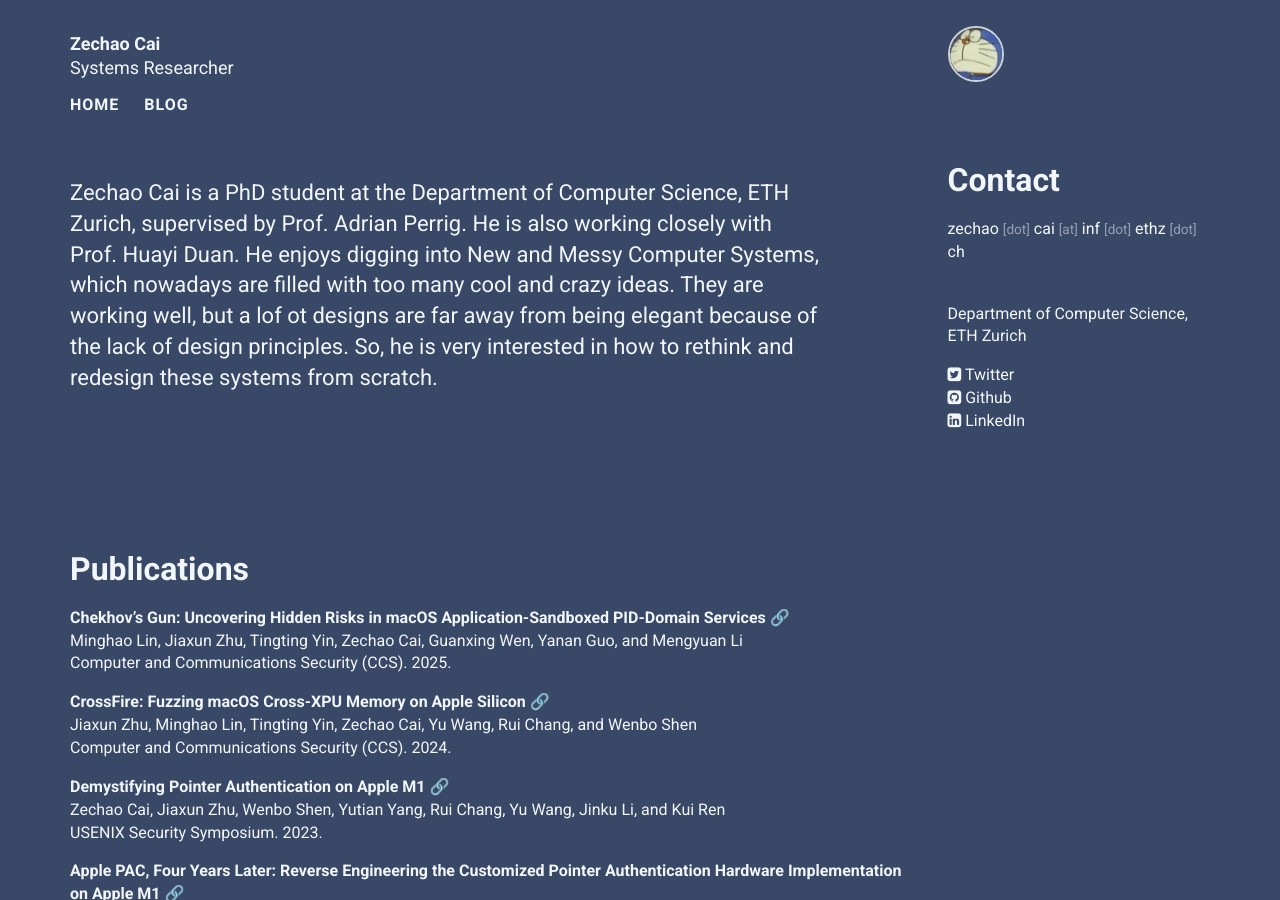
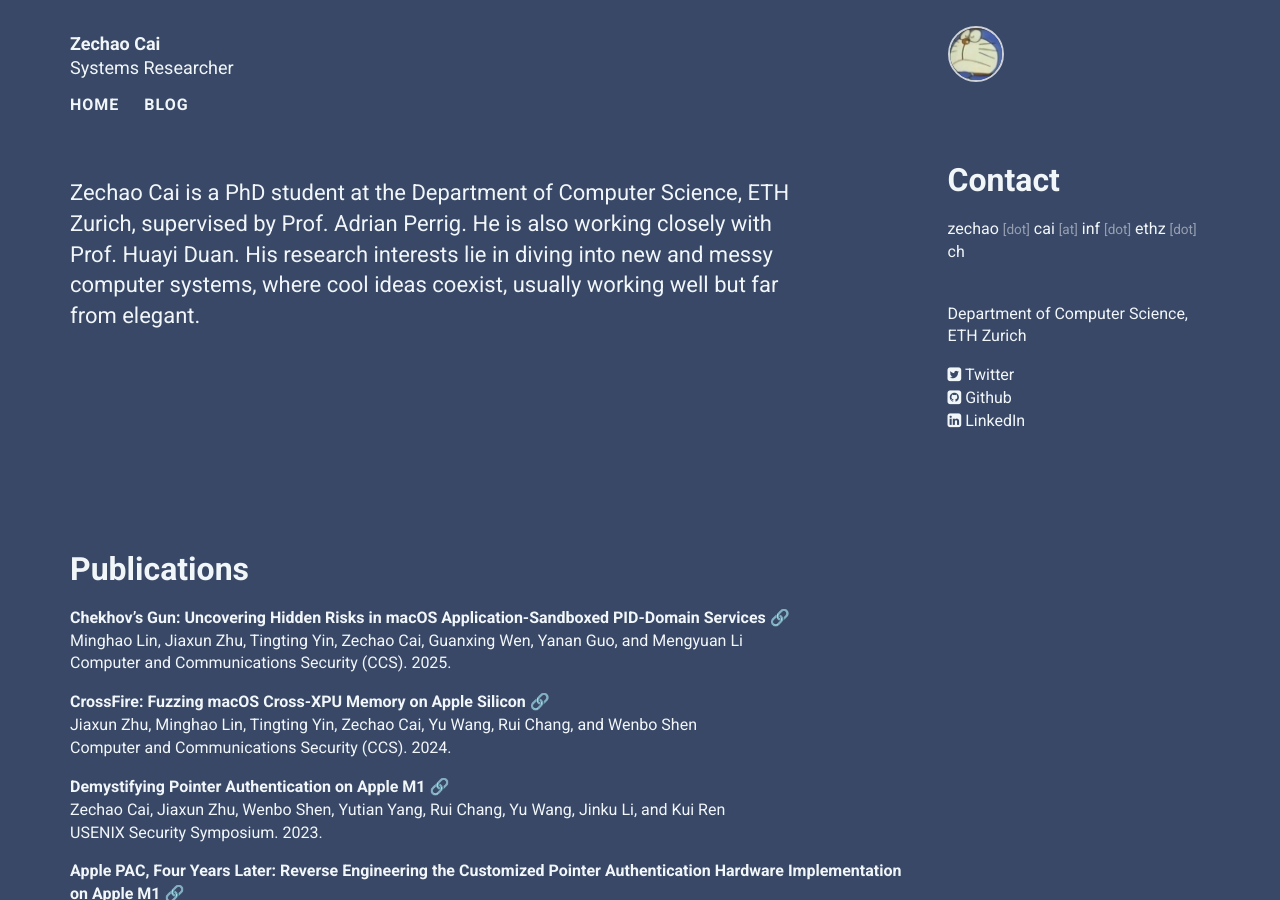
Before and after one commit to zech4o/zech4o.github.io, a Jekyll site: the page built from index.html, in a window 1280 px wide and 900 px high. Built offline with Jekyll 4.4.1, drawn with Linux system fonts in a browser that asks for light colours; nearby versions of some CDN libraries.

Commit message:
update 2025-11-22

```diff
--- a/_data/personal.yml
+++ b/_data/personal.yml
@@ -31,4 +31,4 @@
 intro:
   title:
   body: >
-   Zechao Cai is a PhD student at the Department of Computer Science, ETH Zurich, supervised by Prof. Adrian Perrig. He is also working closely with Prof. Huayi Duan. He enjoys digging into New and Messy Computer Systems, which nowadays are filled with too many cool and crazy ideas. They are working well, but a lof ot designs are far away from being elegant because of the lack of design principles. So, he is very interested in how to rethink and redesign these systems from scratch.
+   Zechao Cai is a PhD student at the Department of Computer Science, ETH Zurich, supervised by Prof. Adrian Perrig. He is also working closely with Prof. Huayi Duan. His research interests lie in diving into new and messy computer systems, where cool ideas coexist, usually working well but far from elegant.
```
